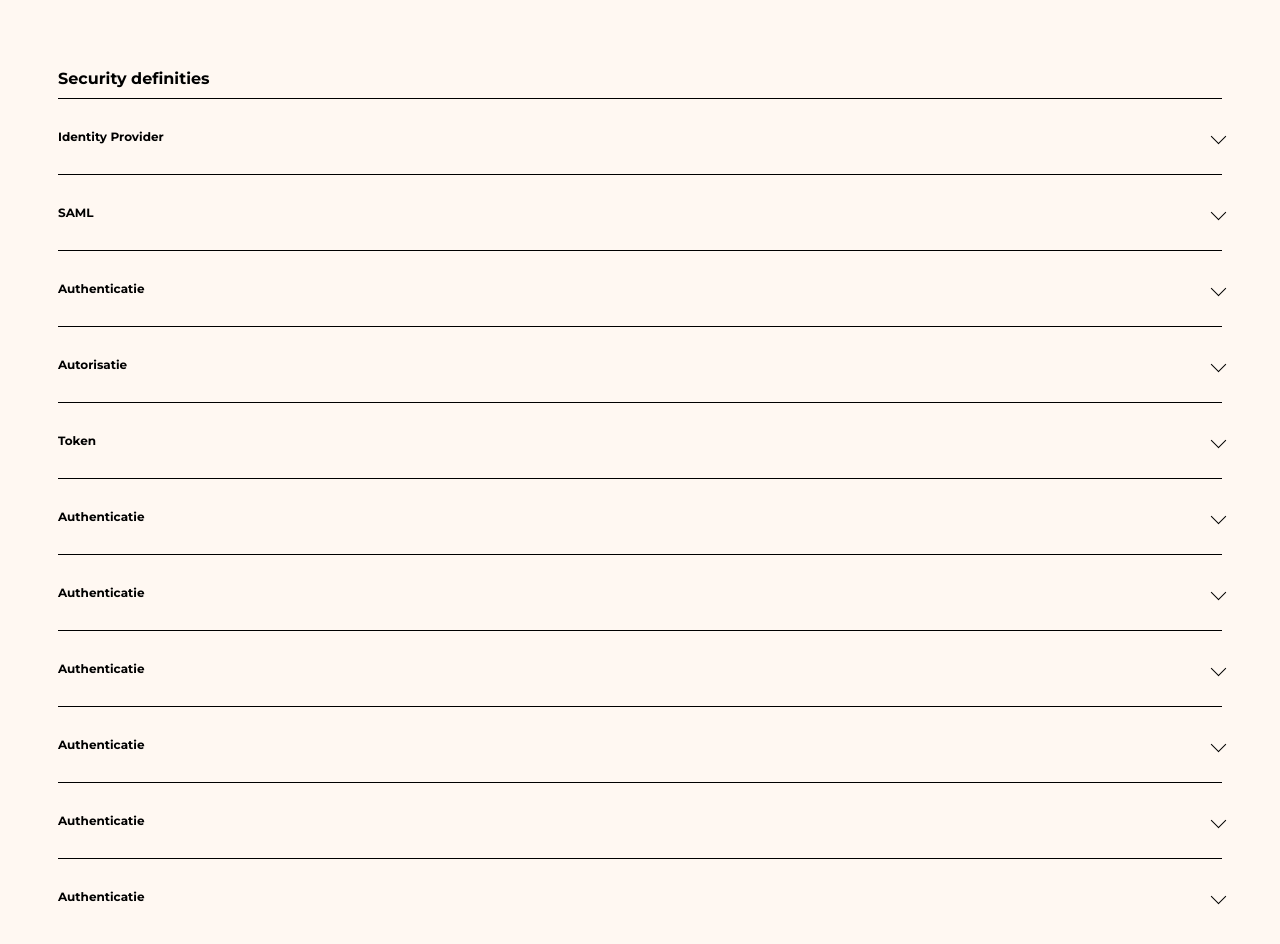
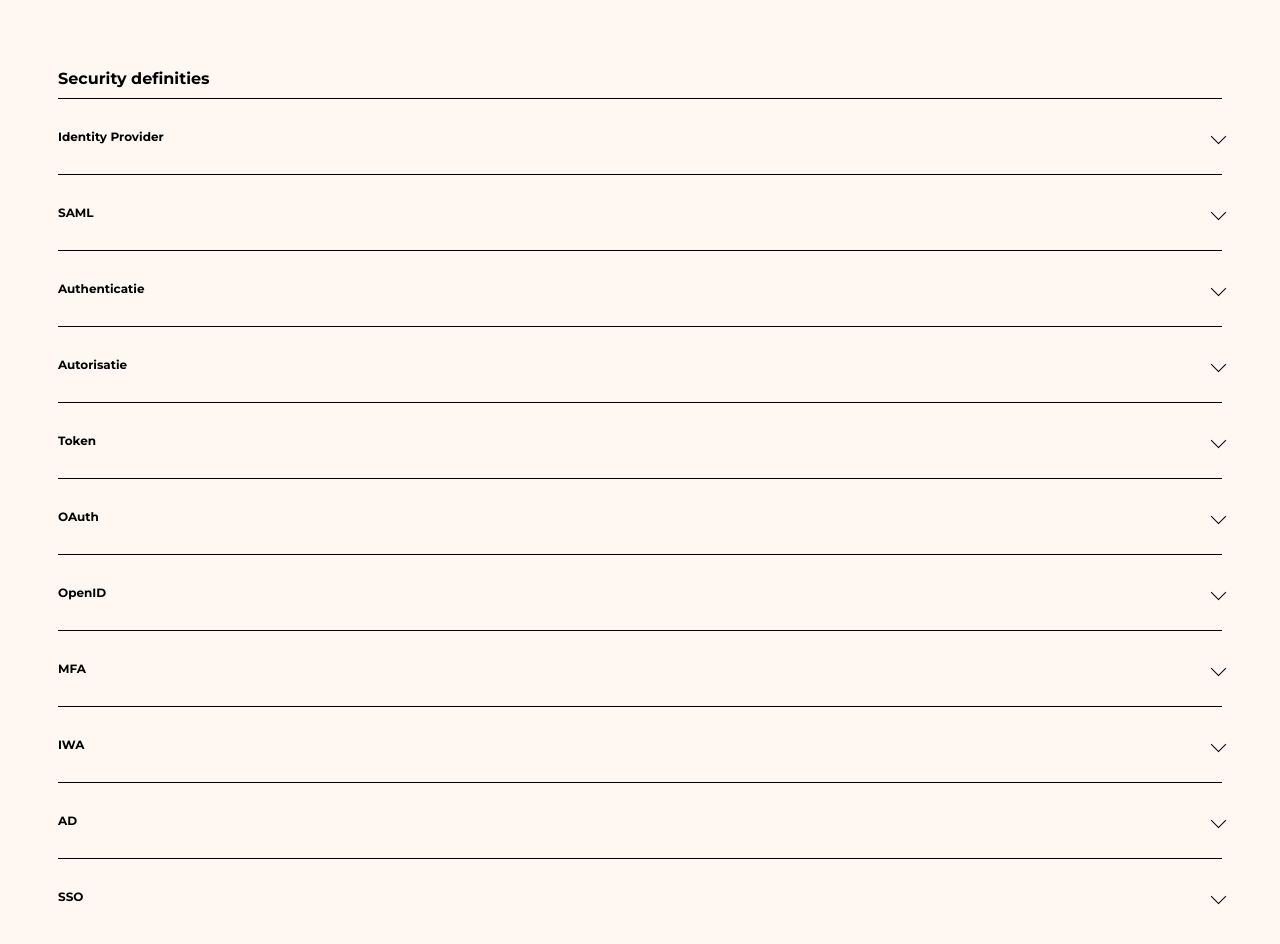
Before and after one commit to esrinederland/DevDay-2023, a plain HTML site: page Security maar dan praktisch/definitions.html in a window 1280 px wide. Drawn offline with Linux system fonts and the light colour scheme.

Commit message:
Minor changes

```diff
--- a/Security maar dan praktisch/definitions.html
+++ b/Security maar dan praktisch/definitions.html
@@ -256,7 +256,7 @@ VANILLA CSS COLLAPSABLE DRAWERS: https://codepen.io/builtbyluke/pen/dBVVQR
       <div class="faq-drawer__content-wrapper">
         <div class="faq-drawer__content">
           <p>
-            Lorem ipsum dolor sit amet, consectetur adipiscing elit, sed do eiusmod tempor incididunt ut labore et dolore magna aliqua. Ut enim ad minim veniam, quis nostrud exercitation ullamco laboris nisi ut aliquip ex ea commodo consequat. Duis aute irure dolor in reprehenderit in voluptate velit esse cillum dolore eu fugiat nulla pariatur.
+            Security Assertion Markup Language: Een protocol om tussen een identity provider en een derde applicatie gegevens uit te wisselen.
           </p>
         </div>
       </div>
@@ -267,7 +267,7 @@ VANILLA CSS COLLAPSABLE DRAWERS: https://codepen.io/builtbyluke/pen/dBVVQR
       <div class="faq-drawer__content-wrapper">
         <div class="faq-drawer__content">
           <p>
-            Wie ben je?
+            In principe niets meer dan antwoord op de vraag: wie ben je?
           </p>
         </div>
       </div>
@@ -278,7 +278,7 @@ VANILLA CSS COLLAPSABLE DRAWERS: https://codepen.io/builtbyluke/pen/dBVVQR
         <div class="faq-drawer__content-wrapper">
           <div class="faq-drawer__content">
             <p>
-              Wat mag je?
+                Antwoord op de vraag : Wat mag je? Zelfs mogelijk zonder autenticatie, want een anonieme gebruiker heeft in sommige gevallen ook toegang tot data en/of services.
             </p>
           </div>
         </div>
@@ -296,7 +296,7 @@ VANILLA CSS COLLAPSABLE DRAWERS: https://codepen.io/builtbyluke/pen/dBVVQR
       </div>
 
       <div class="faq-drawer">
-        <input class="faq-drawer__trigger" id="faq-drawer-6" type="checkbox" /><label class="faq-drawer__title" for="faq-drawer-6">Authenticatie</label>
+        <input class="faq-drawer__trigger" id="faq-drawer-6" type="checkbox" /><label class="faq-drawer__title" for="faq-drawer-6">OAuth</label>
         <div class="faq-drawer__content-wrapper">
           <div class="faq-drawer__content">
             <p>
@@ -307,7 +307,7 @@ VANILLA CSS COLLAPSABLE DRAWERS: https://codepen.io/builtbyluke/pen/dBVVQR
       </div>
 
       <div class="faq-drawer">
-        <input class="faq-drawer__trigger" id="faq-drawer-7" type="checkbox" /><label class="faq-drawer__title" for="faq-drawer-7">Authenticatie</label>
+        <input class="faq-drawer__trigger" id="faq-drawer-7" type="checkbox" /><label class="faq-drawer__title" for="faq-drawer-7">OpenID</label>
         <div class="faq-drawer__content-wrapper">
           <div class="faq-drawer__content">
             <p>
@@ -318,7 +318,7 @@ VANILLA CSS COLLAPSABLE DRAWERS: https://codepen.io/builtbyluke/pen/dBVVQR
       </div>
 
       <div class="faq-drawer">
-        <input class="faq-drawer__trigger" id="faq-drawer-8" type="checkbox" /><label class="faq-drawer__title" for="faq-drawer-8">Authenticatie</label>
+        <input class="faq-drawer__trigger" id="faq-drawer-8" type="checkbox" /><label class="faq-drawer__title" for="faq-drawer-8">MFA</label>
         <div class="faq-drawer__content-wrapper">
           <div class="faq-drawer__content">
             <p>
@@ -329,7 +329,7 @@ VANILLA CSS COLLAPSABLE DRAWERS: https://codepen.io/builtbyluke/pen/dBVVQR
       </div>
 
       <div class="faq-drawer">
-        <input class="faq-drawer__trigger" id="faq-drawer-9" type="checkbox" /><label class="faq-drawer__title" for="faq-drawer-9">Authenticatie</label>
+        <input class="faq-drawer__trigger" id="faq-drawer-9" type="checkbox" /><label class="faq-drawer__title" for="faq-drawer-9">IWA</label>
         <div class="faq-drawer__content-wrapper">
           <div class="faq-drawer__content">
             <p>
@@ -340,7 +340,7 @@ VANILLA CSS COLLAPSABLE DRAWERS: https://codepen.io/builtbyluke/pen/dBVVQR
       </div>
 
       <div class="faq-drawer">
-        <input class="faq-drawer__trigger" id="faq-drawer-10" type="checkbox" /><label class="faq-drawer__title" for="faq-drawer-10">Authenticatie</label>
+        <input class="faq-drawer__trigger" id="faq-drawer-10" type="checkbox" /><label class="faq-drawer__title" for="faq-drawer-10">AD</label>
         <div class="faq-drawer__content-wrapper">
           <div class="faq-drawer__content">
             <p>
@@ -351,7 +351,7 @@ VANILLA CSS COLLAPSABLE DRAWERS: https://codepen.io/builtbyluke/pen/dBVVQR
       </div>
 
       <div class="faq-drawer">
-        <input class="faq-drawer__trigger" id="faq-drawer-11" type="checkbox" /><label class="faq-drawer__title" for="faq-drawer-11">Authenticatie</label>
+        <input class="faq-drawer__trigger" id="faq-drawer-11" type="checkbox" /><label class="faq-drawer__title" for="faq-drawer-11">SSO</label>
         <div class="faq-drawer__content-wrapper">
           <div class="faq-drawer__content">
             <p>
```
